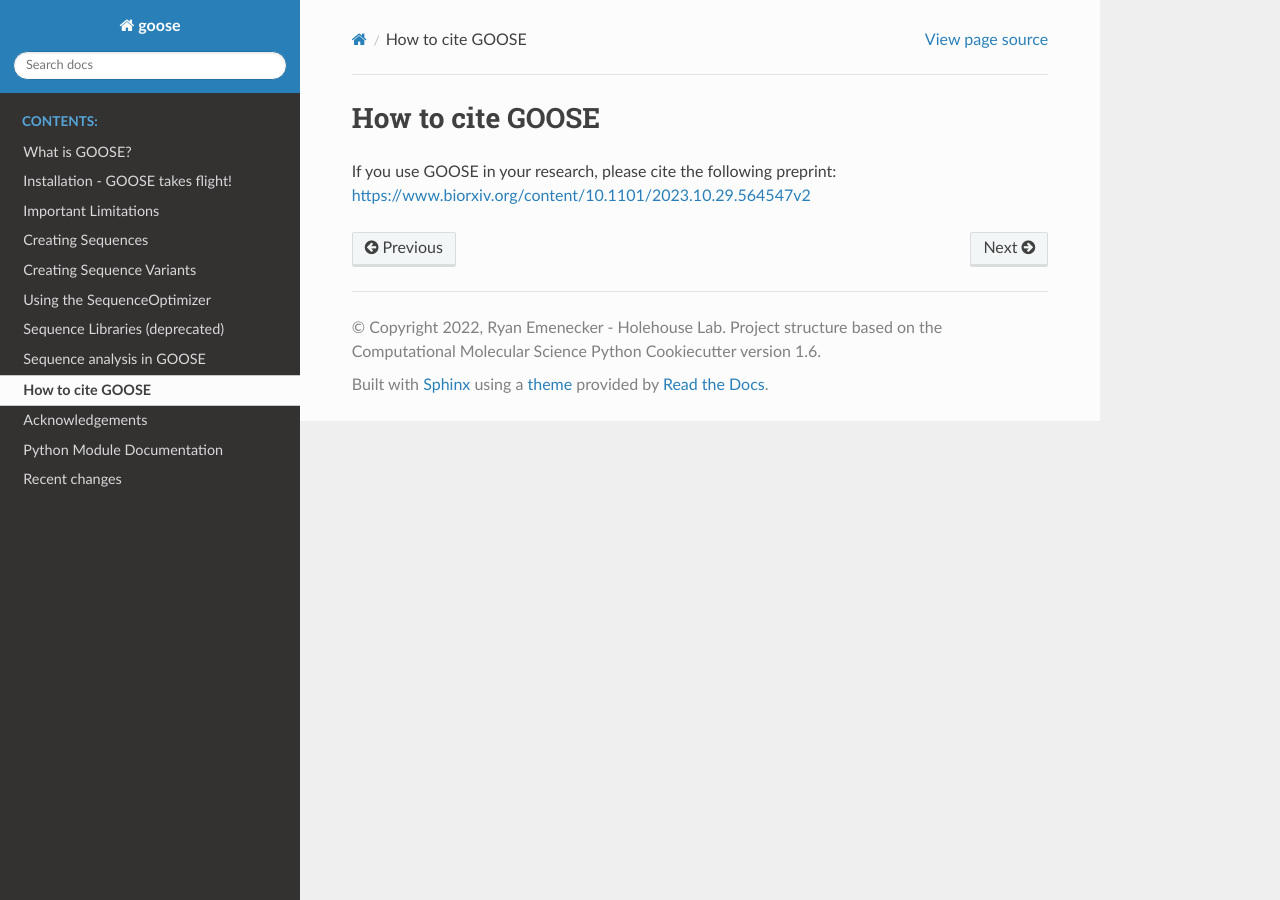
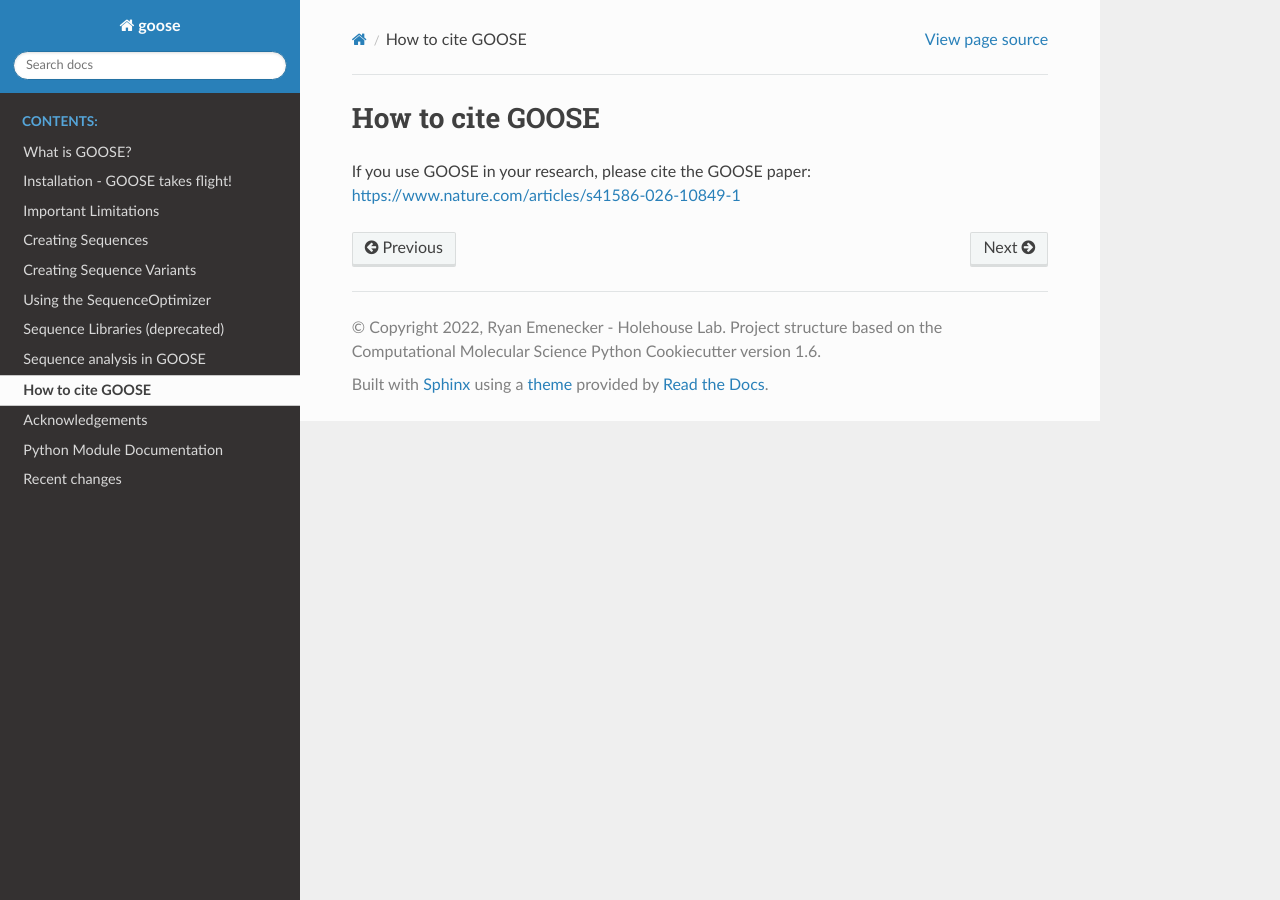
Before and after one commit to idptools/goose, a Sphinx documentation site: the page built from docs/how_to_cite_goose.rst, in a window 1280 px wide. Built offline with Sphinx 7.4.7 and the Read the Docs theme 3.1.0, drawn with Linux system fonts in a browser that asks for light colours.

```diff
--- a/docs/how_to_cite_goose.rst
+++ b/docs/how_to_cite_goose.rst
@@ -1,5 +1,5 @@
 How to cite GOOSE
 ==================
 
-If you use GOOSE in your research, please cite the following preprint:
-https://www.biorxiv.org/content/10.1101/2023.10.29.564547v2
+If you use GOOSE in your research, please cite the GOOSE paper:
+https://www.nature.com/articles/s41586-026-10849-1
```
Also changed, not shown: README.md (+3 -4 lines).
